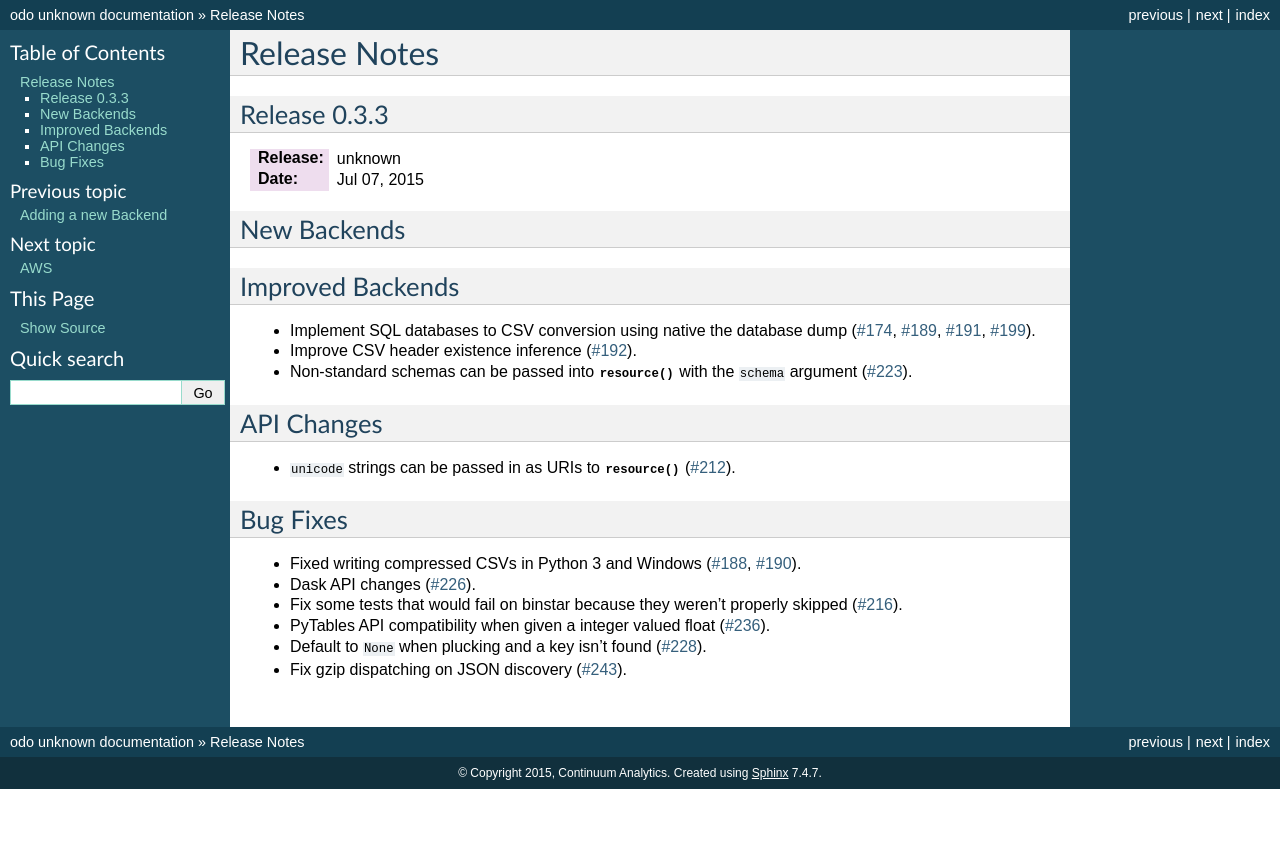
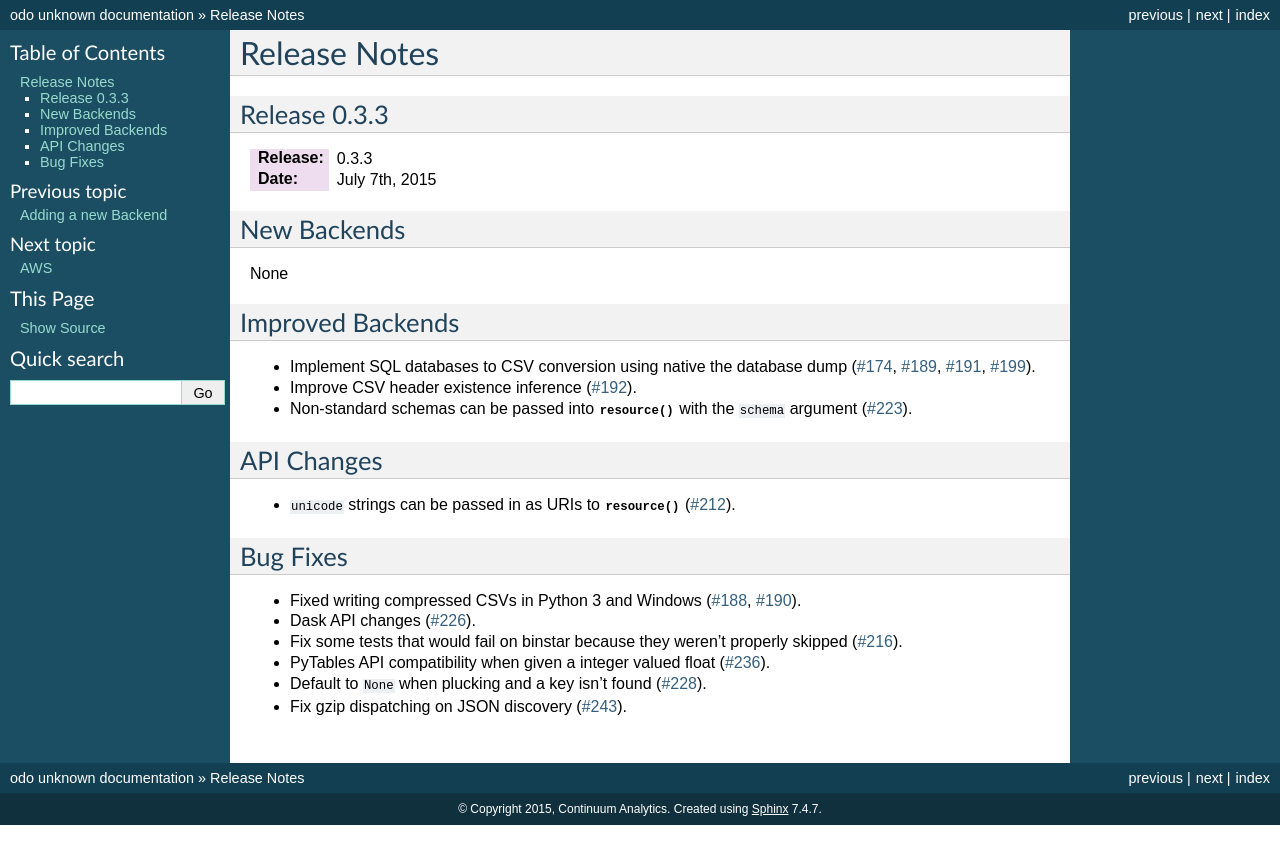
Before and after one commit to blaze/odo, a Sphinx documentation site: the page built from docs/source/releases.rst, in a window 1280 px wide. Shown: the top 864 px of the page. Built offline with Sphinx 7.4.7, drawn with Linux system fonts in a browser that asks for light colours.

Commit message:
Update release information

```diff
--- a/docs/source/whatsnew/0.3.3.txt
+++ b/docs/source/whatsnew/0.3.3.txt
@@ -1,11 +1,13 @@
 Release 0.3.3
 -------------
 
-:Release: |release|
-:Date: |today|
+:Release: 0.3.3
+:Date: July 7th, 2015
 
 New Backends
 ------------
+
+None
 
 Improved Backends
 -----------------
```
